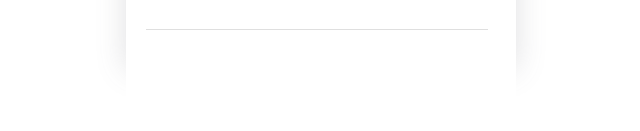
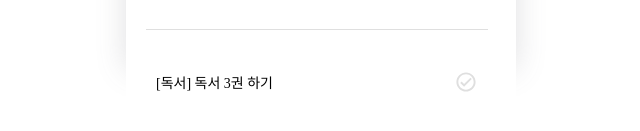
Before and after one commit to GrowPalette/GrowPalette-Web, a React (Create React App) app: page /goal in a window 1280 px wide. Shown: the part 781-912 px from the top of the page, without its empty margins (319-959 px from the left). Built offline with nearby package versions, Linux system fonts and the light colour scheme.

Commit message:
목표 하나 시범삼아 넣어봄 성공함

```diff
--- a/src/components/GoalCreation.js
+++ b/src/components/GoalCreation.js
@@ -4,15 +4,22 @@ import AddGoalIcon from "../assets/images/add_goal.svg"; // 아이콘 이미지
 import LeftIcon from "../assets/images/left.svg"; // 왼쪽 화살표 아이콘 임포트
 import RightIcon from "../assets/images/right.svg"; // 오른쪽 화살표 아이콘 임포트
 import CheckGoalIcon from "../assets/images/check_goal.svg"; // 체크 아이콘 임포트
+import CheckboxIcon from "../assets/images/checkbox.svg"; // 체크박스 아이콘 임포트
+import FilledCheckboxIcon from "../assets/images/filled_checkbox.svg"; // 체크박스 체크된 아이콘 임포트
 
 const GoalCreation = () => {
   const [selectedTab, setSelectedTab] = useState("monthly");
+  const [isChecked, setIsChecked] = useState(false); // 체크 상태 관리
 
   // 현재 월을 가져오는 함수
   const getCurrentMonth = () => {
     const date = new Date();
     const month = date.getMonth() + 1; // getMonth()는 0부터 시작하므로 1을 더함
     return `${month}월`;
+  };
+
+  const handleCheckboxClick = () => {
+    setIsChecked(!isChecked); // 체크 상태 토글
   };
 
   return (
@@ -59,7 +66,14 @@ const GoalCreation = () => {
       <NewContainer>
         <GoalText>OO님의 목표</GoalText>
         <CheckIcon src={CheckGoalIcon} alt="check goal icon" />
-        <HorizontalLine /> {/* 수평선 추가 */}
+        <HorizontalLine />
+        <GoalItem onClick={handleCheckboxClick}>
+          <GoalTextLeft>[독서] 독서 3권 하기</GoalTextLeft>
+          <GoalCheckbox
+            src={isChecked ? FilledCheckboxIcon : CheckboxIcon}
+            alt="checkbox icon"
+          />
+        </GoalItem>
       </NewContainer>
     </GoalCreationContainer>
   );
@@ -189,7 +203,7 @@ const NewContainer = styled.div`
   display: flex;
   flex-direction: column;
   gap: 24px;
-  margin-top: 40px; /* NewContainer와 위의 LayoutContainer 간의 간격 확대 */
+  margin-top: 40px;
   position: relative; /* 체크 아이콘을 컨테이너 안에 위치시키기 위해 상대 위치 설정 */
 `;
 
@@ -209,9 +223,30 @@ const CheckIcon = styled.img`
   right: 4px; /* 우측에서 4px 떨어진 위치 */
 `;
 
-const HorizontalLine = styled.div`
-  width: 342px; /* NewContainer와 동일한 너비 */
-  height: 1px; /* 선의 두께 */
-  background-color: #dfdfdf; /* 선의 색상 */
-  margin-top: 16px; /* 텍스트와 수평선 사이의 간격 */
+const HorizontalLine = styled.hr`
+  border: 0;
+  height: 1px;
+  background-color: #dfdfdf;
+  margin: 16px 0; /* 선과 위 아래 요소 간의 간격 */
 `;
+
+const GoalItem = styled.div`
+  width: 342px;
+  height: 24px;
+  display: flex;
+  align-items: center;
+  justify-content: space-between;
+  padding: 0 10px; /* 패딩 추가 */
+  box-sizing: border-box; /* 패딩을 포함하여 전체 크기 계산 */
+  cursor: pointer; /* 클릭 가능한 요소로 설정 */
+`;
+
+const GoalTextLeft = styled.span`
+  font-size: 14px; /* 텍스트 크기 */
+  color: #000000; /* 텍스트 색상 */
+`;
+
+const GoalCheckbox = styled.img`
+  width: 24px; /* 아이콘 너비 */
+  height: 24px; /* 아이콘 높이 */
+`;
```
Also changed, not shown: src/assets/images/filled_checkbox.svg (added).
